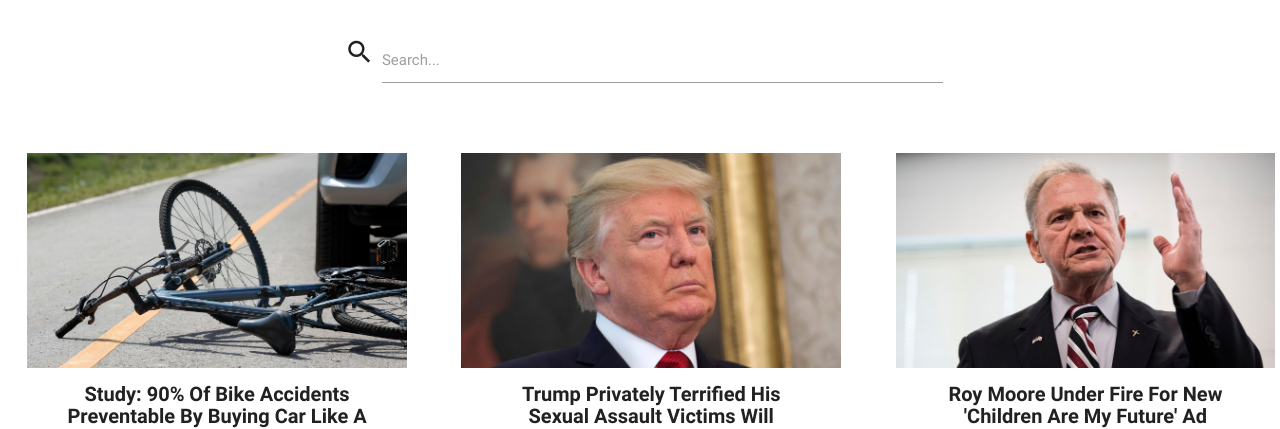
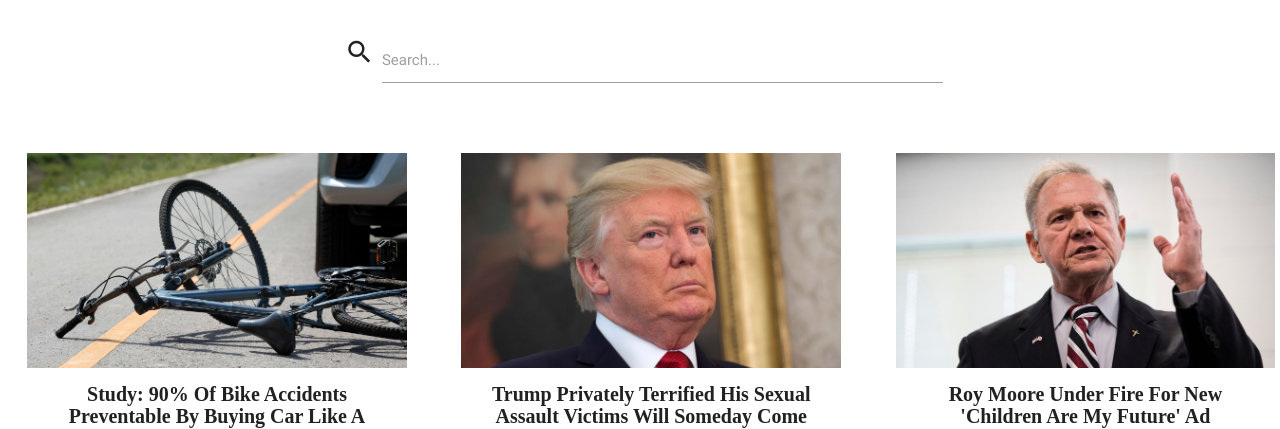
Before and after one commit to judsonfisher/project-2, a website: page app/public/results.html in a window 1280 px wide. Shown: the part 340-769 px from the top of the page. Drawn offline with nearby package versions, Linux system fonts and the light colour scheme; no server answers; a web font is replaced by a local one.

Commit message:
small frontend edit

```diff
--- a/app/public/css/style.css
+++ b/app/public/css/style.css
@@ -90,6 +90,12 @@ nav {
 	text-align: center;
 	font-family: "Times New Roman";
 	font-size: 23px;
+}
+
+.result-title {
+	text-align: center;
+	font-family: "Times New Roman";
+	font-size: 20px;
 }
 
 .main-image {
```
